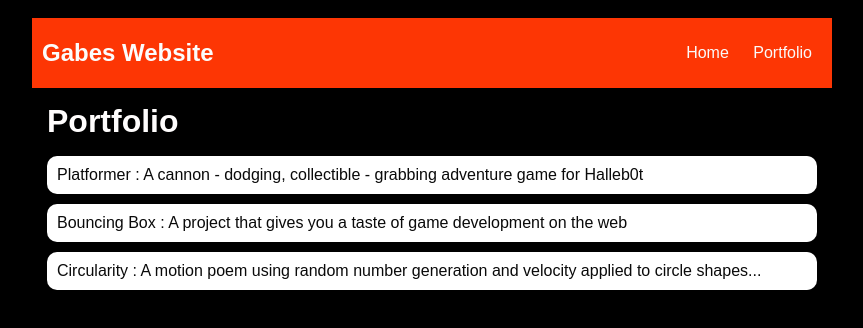
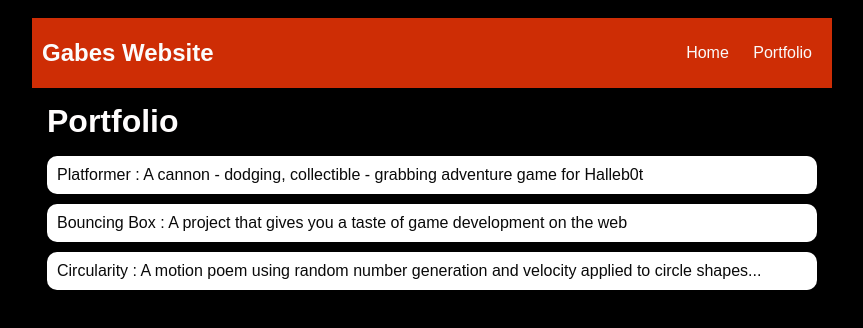
Before and after one commit to Gabejones1/Gabejones1.github.io, a plain HTML site: page portfolio.html in a window 1280 px wide. Shown: the whole page, without its empty margins (208-1071 px from the left). Drawn offline with Linux system fonts and the light colour scheme.

Commit message:
fixed code

```diff
--- a/style.css
+++ b/style.css
@@ -11,7 +11,7 @@ body {
 
 /* navigation menu */
 nav {
-    background: rgb(253, 54, 4);
+    background: rgb(206, 45, 5);
    margin: 0 auto;
     display: flex;
     padding: 10px;
```
Also changed, not shown: index.html (+1 -1 lines).
